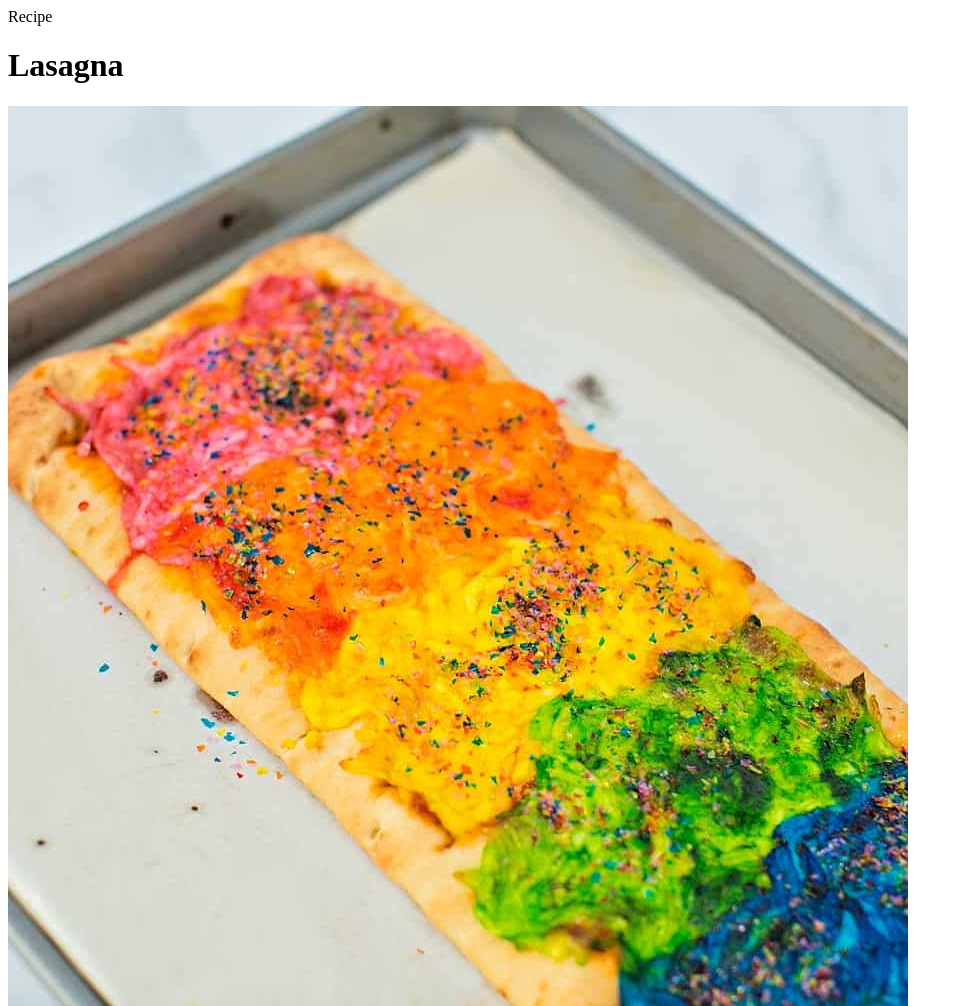
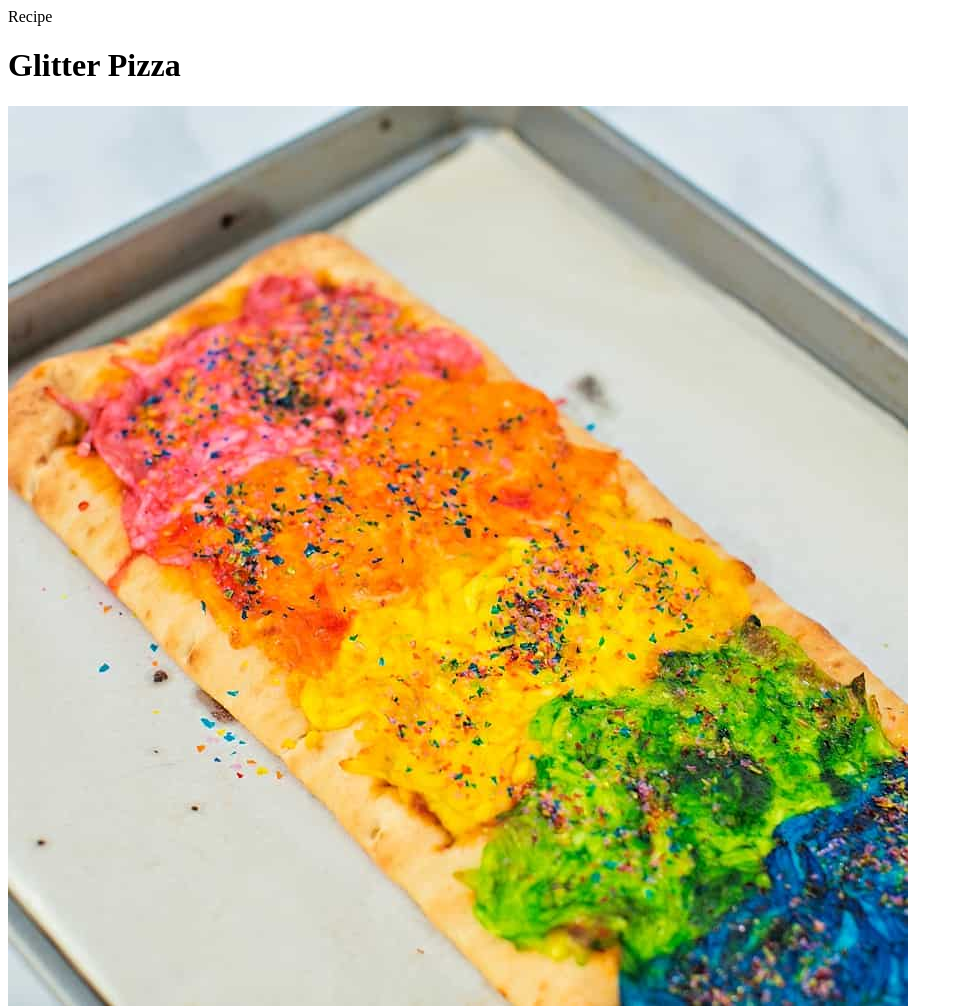
Before and after one commit to ChinchillaLanigera/odin-recipes, a plain HTML site: page recipes/glitterpizza.html in a window 1280 px wide. Shown: the top 1006 px of the page, without its empty margins (0-963 px from the left). Drawn offline with Linux system fonts and the light colour scheme.

Commit message:
Update page title to reflect recipe

```diff
--- a/recipes/glitterpizza.html
+++ b/recipes/glitterpizza.html
@@ -5,7 +5,7 @@
         <title> Recipe</title>
     </head>
     <body>
-        <h1>Lasagna</h1>
+        <h1>Glitter Pizza</h1>
         <img src="glitterpizza.jpg" alt="Sparkly pizza">
         <h2>Description</h2>
         <p>Mmm, mmm so delicious.</p>
```
